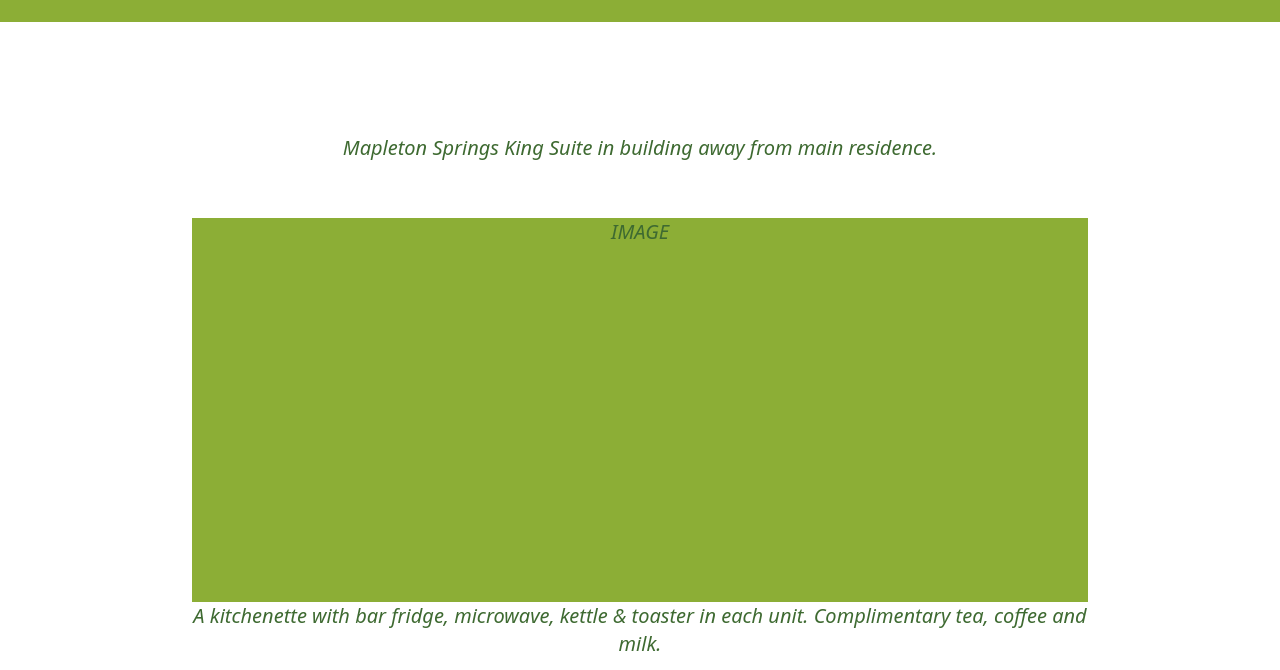
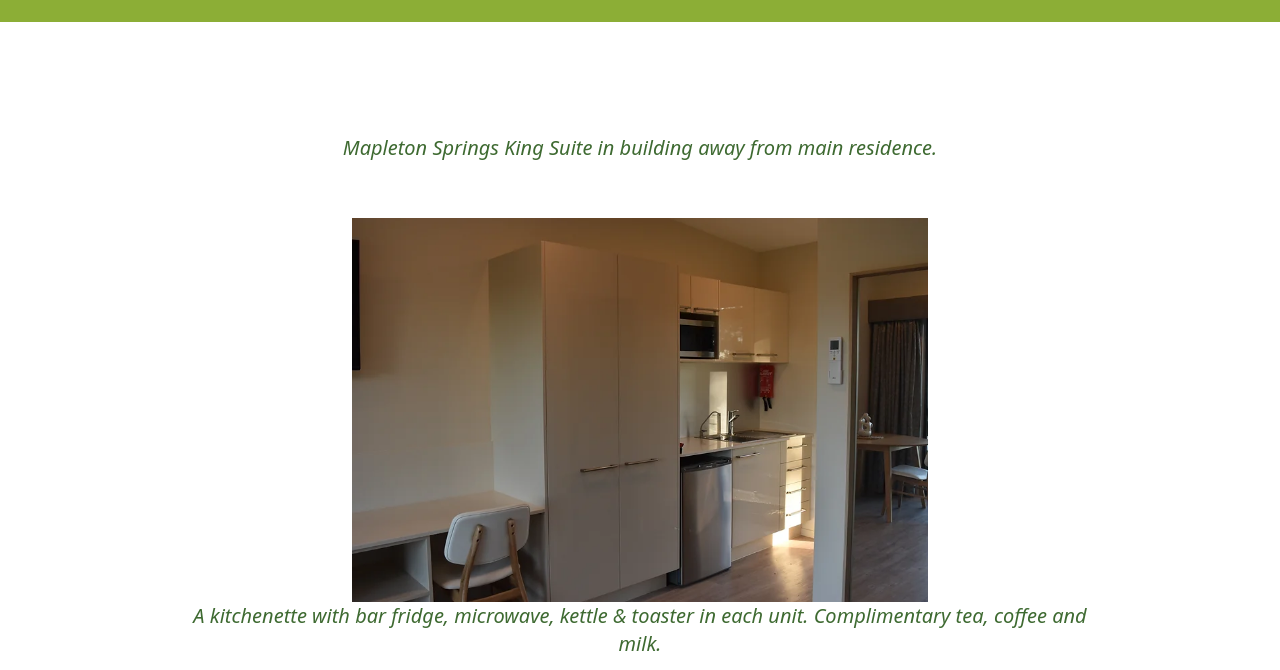
Before and after one commit to garyaspinall/mapleton_springs-2.0, a website: page dist/rooms.html in a window 1280 px wide. Shown: the part 130-800 px from the top of the page. Drawn offline with Linux system fonts and the light colour scheme.

Commit message:
Add some images

```diff
--- a/dist/rooms.html
+++ b/dist/rooms.html
@@ -113,7 +113,7 @@
         </h2>
         <ol class="carouselParent flex justify-center">
           <li class="py-14">
-            <div class="m-auto h-96 bg-lime">IMAGE</div>
+            <img src="../assets/bedroom.webp" class="m-auto h-96 "></img>
             <p>
               Three rooms are in a building detached from the main residence.
               King sized bed, ensuite and kitchenette in each room. A split
@@ -121,14 +121,14 @@
             </p>
           </li>
           <li class="hidden py-14">
-            <div class="m-auto h-96 bg-lime">IMAGE</div>
+            <img src="../assets/kitchenette.webp" class="m-auto h-96 "></img>
             <p>
               A kitchenette with bar fridge, microwave, kettle & toaster in each
               unit. Complimentary tea, coffee and milk.
             </p>
           </li>
           <li class="hidden py-14">
-            <div class="m-auto h-96 bg-lime">IMAGE</div>
+            <img src="../assets/ensuite.webp" class="m-auto h-96 "></img>
             <p>
               Modern ensuite bathroom with choice of shower head. Complimentary
               shampoo, conditioner and body wash. Linen is all hired to ensure
@@ -136,25 +136,25 @@
             </p>
           </li>
           <li class="hidden py-14">
-            <div class="m-auto h-96 bg-lime">IMAGE</div>
+            <img src="../assets/dining table small.webp" class="m-auto h-96 "></img>
             <p>Free WIFI & Smart TV with Netflix.</p>
           </li>
           <li class="hidden py-14">
-            <div class="m-auto h-96 bg-lime">IMAGE</div>
+            <img src="../assets/balcony.webp" class="m-auto h-96 "></img>
             <p>
               Private balcony with reclining chairs and footrests. Each unit has
               the same stunning Hinterland Valley Views.
             </p>
           </li>
           <li class="hidden py-14">
-            <div class="m-auto h-96 bg-lime">IMAGE</div>
+            <img src="../assets/kookaburra.webp" class="m-auto h-96 "></img>
             <p>
               Reconnect with nature that surrounds. Enjoy a wide range of
               birdlife and wallabies from your balcony.
             </p>
           </li>
           <li class="hidden py-14">
-            <div class="m-auto h-96 bg-lime">IMAGE</div>
+            <img src="../assets/outside_units.webp" class="m-auto h-96 "></img>
             <p>
               Three units in a building away from the main residence with
               parking immediately in front on your accommodation.
@@ -170,22 +170,22 @@
         </h2>
         <ol class="carouselParent flex justify-center">
           <li class="py-14">
-            <div class="m-auto h-96 bg-lime">IMAGE</div>
+            <img src="../assets/" class="m-auto h-96 "></img>
             <p>
               This is the only room with a large spa bath, double rain shower
               and double vanity.
             </p>
           </li>
           <li class="hidden py-14">
-            <div class="m-auto h-96 bg-lime">IMAGE</div>
+            <img src="../assets/" class="m-auto h-96 "></img>
             <p>King sized bed, ensuite and kitchenette.</p>
           </li>
           <li class="hidden py-14">
-            <div class="m-auto h-96 bg-lime">IMAGE</div>
+            <img src="../assets/" class="m-auto h-96 "></img>
             <p>King sized bed with smart television and free Netflix.</p>
           </li>
           <li class="hidden py-14">
-            <div class="m-auto h-96 bg-lime">IMAGE</div>
+            <img src="../assets/" class="m-auto h-96 "></img>
             <p>
               Modern ensuite bathroom with large spa bath, two showers and
               double vanity. Complimentary shampoo, conditioner and body wash.
@@ -193,21 +193,21 @@
             </p>
           </li>
           <li class="hidden py-14">
-            <div class="m-auto h-96 bg-lime">IMAGE</div>
+            <img src="../assets/" class="m-auto h-96 "></img>
             <p>
               Air conditioning, ceiling fan and USB charging ports above to
               bedside tables.
             </p>
           </li>
           <li class="hidden py-14">
-            <div class="m-auto h-96 bg-lime">IMAGE</div>
+            <img src="../assets/" class="m-auto h-96 "></img>
             <p>
               Terrace with reclining chairs and footrests to enjoy nature and
               the stunning Hinterland Valley Views.
             </p>
           </li>
           <li class="hidden py-14">
-            <div class="m-auto h-96 bg-lime">IMAGE</div>
+            <img src="../assets/" class="m-auto h-96 "></img>
             <p>
               Kitchenette with bar fridge, microwave, kettle and complimentary
               tea, coffee and milk.
```
